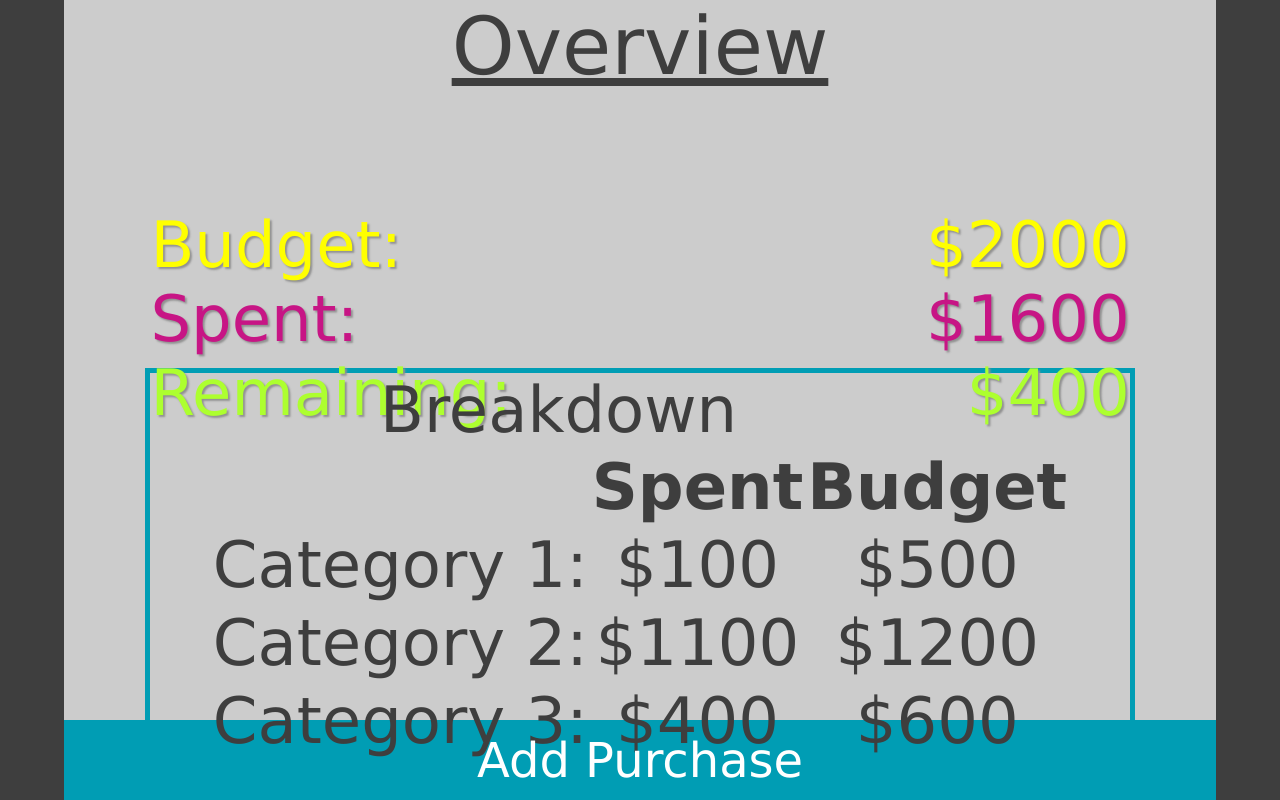
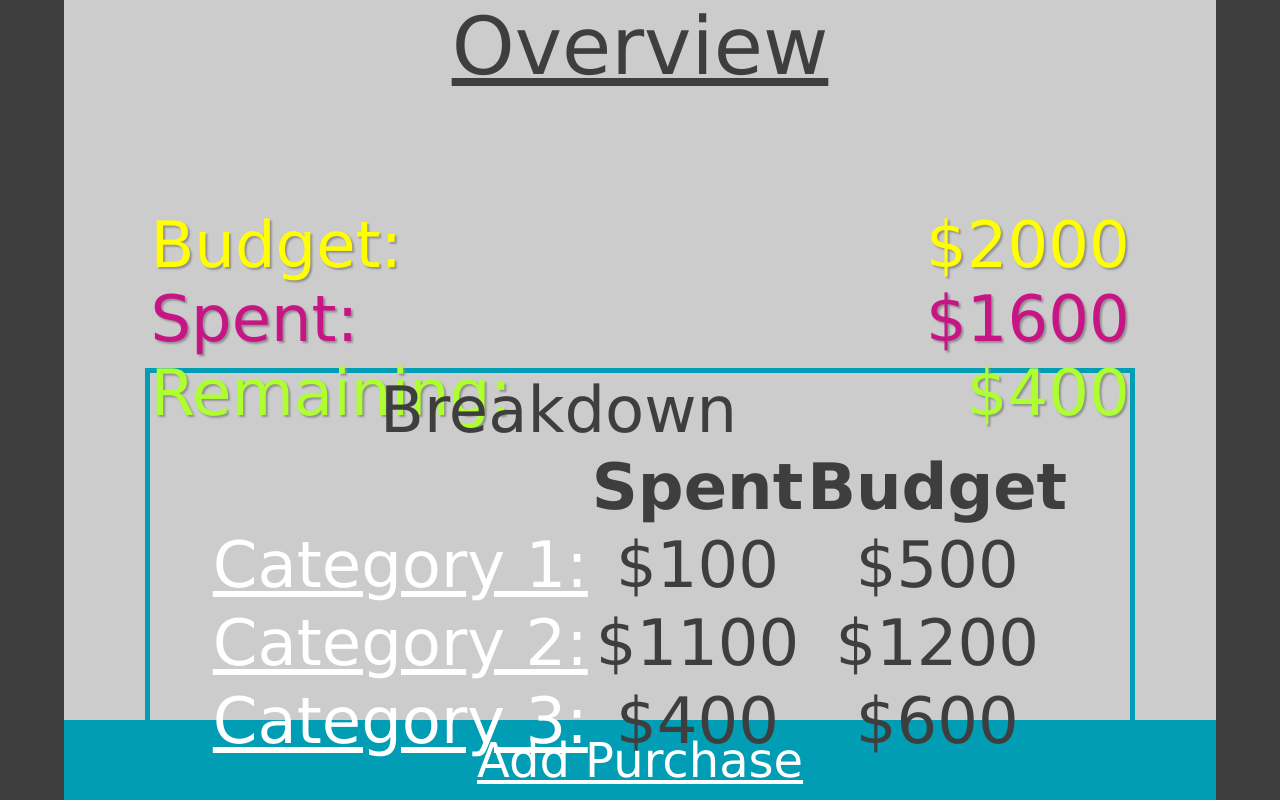
Before and after one commit to D1234/ucd2017html, a plain HTML site: page index.html in a window 1280 px wide. Drawn offline with Linux system fonts and the light colour scheme.

Commit message:
Add files via upload

```diff
--- a/index.html
+++ b/index.html
@@ -62,6 +62,9 @@
          font-weight: bold;
          text-align: -internal-right;
          }
+		 a {
+		 color:#ffffff;
+		 }
       </style>
    </head>
    <body>
@@ -87,17 +90,17 @@
                      <th>Budget </th>
                   </tr>
                   <tr>
-                     <td>Category 1: </td>
+                     <td><a href="editCat.html">Category 1:</a> </td>
                      <td>$100</td>
                      <td>$500</td>
                   </tr>
                   <tr>
-                     <td>Category 2:</td>
+                     <td><a href="editCat.html">Category 2:</a></td>
                      <td>$1100</td>
                      <td>$1200</td>
                   </tr>
                   <tr>
-                     <td>Category 3:</td>
+                     <td><a href="editCat.html">Category 3:</a></td>
                      <td>$400</td>
                      <td>$600</td>
                   </tr>
@@ -106,7 +109,7 @@
          </div>
       </div>
       <div id = "menu">
-         Add Purchase
+         <a href="purchase.html">Add Purchase</a>
       </div>
    </body>
 </html>
```
Also changed, not shown: editCat.html (+4 -1 lines), purchase.html (+4 -1 lines).
